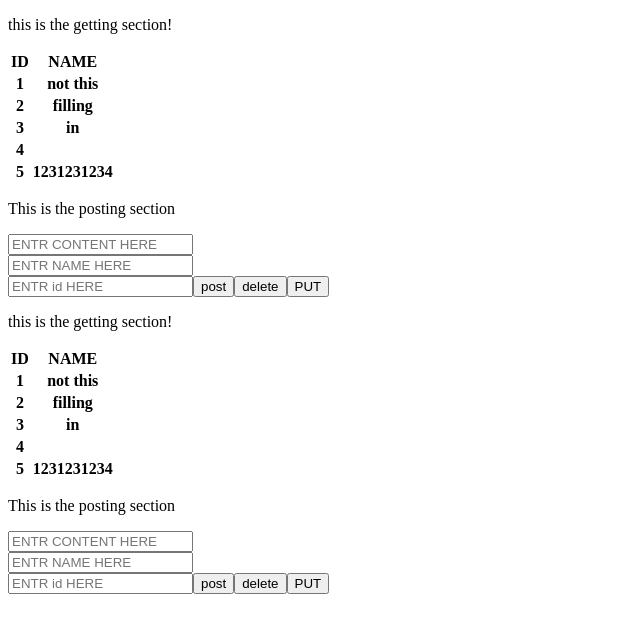
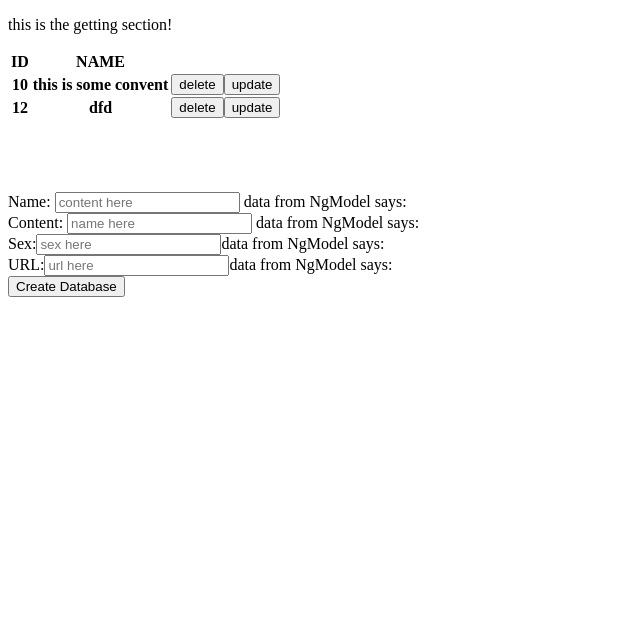
Before and after one commit to billy277/angularGetPost, an Angular app: page /testing in a window 1280 px wide. Shown: the top 632 px of the page, without its empty margins (0-640 px from the left). Built offline with nearby package versions, Linux system fonts and the light colour scheme; data requests are answered from the project's data file.

Commit message:
added additional form for updates

```diff
--- a/documentation/index.html
+++ b/documentation/index.html
@@ -29,7 +29,6 @@
                <!-- START CONTENT -->
                <div class="content getting-started">
                    <div class="content-data">
-
 <h1 id="angulargetpost">AngularGetPost</h1>
 <p>This project was generated with <a href="https://github.com/angular/angular-cli">Angular CLI</a> version 8.1.1.</p>
 <h2 id="development-server">Development server</h2>
--- a/server/db.json
+++ b/server/db.json
@@ -1,37 +1,18 @@
 {
   "data": [
     {
-      "content": "contents",
-      "name": "not this",
-      "sex": "other",
-      "id": 1,
-      "url": "sample url 2"
+      "content": "gtdgdfg",
+      "name": "this is some convent",
+      "sex": "",
+      "url": "string",
+      "id": 10
     },
     {
-      "content": "some",
-      "name": "filling   ",
-      "sex": "kept empty",
-      "id": 2,
-      "url": "sample url 3"
-    },
-    {
-      "content": "this is some content",
-      "name": "in",
-      "sex": "kept empty",
-      "id": 3,
-      "url": "sample url 4"
-    },
-    {
-      "content": "123123",
-      "name": "",
-      "id": 4
-    },
-    {
-      "content": "123123",
-      "name": "1231231234",
-      "sex": 24,
-      "url": "string",
-      "id": 5
+      "id": 12,
+      "content": "df",
+      "name": "dfd",
+      "sex": "",
+      "url": ""
     }
   ]
 }
--- a/src/app/app-routing.module.ts
+++ b/src/app/app-routing.module.ts
@@ -1,9 +1,11 @@
 import { NgModule } from '@angular/core';
 import { Routes, RouterModule } from '@angular/router';
 import { Testing2Component } from './testing2/testing2.component';
+import { UpdateFormComponent } from './update-form/update-form.component';
 
 const routes: Routes = [
   {path:'testing', component: Testing2Component},
+  {path:'update', component:UpdateFormComponent}
 ];
 
 @NgModule({
--- a/src/app/app.component.html
+++ b/src/app/app.component.html
@@ -1,19 +1,5 @@
-<app-testing2>
-    <table>
-        <thead>
-            <tr>
-                <th>ID</th>
-                <th>NAME</th>
-            </tr>
-        </thead>
-        <tbody>
-            <tr *ngFor="let d of getDatabase">
-                <th>{{d.id}}</th>
-                <th>{{d.name}}</th>
-            </tr>
-        </tbody>
-    </table>
 
 
-</app-testing2>
+
+
 <router-outlet></router-outlet>
--- a/src/app/app.module.ts
+++ b/src/app/app.module.ts
@@ -6,12 +6,14 @@ import { AppComponent } from './app.component';
 import {HttpClientModule} from '@angular/common/http';
 import {FormsModule} from '@angular/forms';
 import { Testing2Component } from './testing2/testing2.component';
+import { UpdateFormComponent } from './update-form/update-form.component';
 // import { rdsDataModule } from './rdsData.module';
 
 @NgModule({
   declarations: [
     AppComponent,
     Testing2Component,
+    UpdateFormComponent,
 
   ],
   imports: [
--- a/src/app/http.service.ts
+++ b/src/app/http.service.ts
@@ -9,7 +9,6 @@ import { RdsData } from './rdsData';
 
 
 export class HttpService {
-  results: Object[];
 
   API_KEY = 'YOUR API KEY';
   // changes;
@@ -20,12 +19,14 @@ export class HttpService {
   }
 
   constructor(private httpClient: HttpClient) {
-    this.results = [];
    }
+
+
 
    _getRequest(url: string): Observable<RdsData[]>{
      console.log("inside _getRequest() of the service" + url);
      return this.httpClient.get<RdsData[]>(url,this.httpHeader);
+
    }
 
 
@@ -44,7 +45,7 @@ export class HttpService {
    _putRequest(url, obj){
      console.log("doing a put request");
      console.log('url inside put req: ' + url, obj);
-     return this.httpClient.put(url,obj,this.httpHeader).subscribe(data=>console.log(data));
+     return this.httpClient.put(url,obj,this.httpHeader);
      }
 
 
--- a/src/app/testing2/testing2.component.html
+++ b/src/app/testing2/testing2.component.html
@@ -7,20 +7,34 @@
         </tr>
     </thead>
     <tbody>
-            <tr *ngFor="let d of rdsDataObjectsArray ">
+        <tr *ngFor="let d of rdsData | async">
             <th>{{d.id}}</th>
             <th>{{d.name}}</th>
+            <a>
+                <form #submission="ngForm">
+                    <input type="submit" (click)="deleteRow(d.id)" value="delete">
+                    <input type="submit" (click)="updateButton([d])" value="update">
+                </form>
+            </a>
         </tr>
+
+
     </tbody>
 </table>
-<p>This is the posting section</p>
-<form #login = "ngForm" (ngSubmit) = "onClickSubmit(login.value, buttonType)" >
-    <input type = "text" name = "content" placeholder = "ENTR CONTENT HERE" ngModel>
 <br/>
-    <input type = "text" name = "name" placeholder = "ENTR NAME HERE" ngModel>
 <br/>
-    <input type = "number" name = "id" placeholder = "ENTR id HERE" ngModel>
-    <input type = "submit" (click)="onClickSubmit(login.value,'post')" value = "post">
-    <input type = "submit" (click)="onClickSubmit(login.value,'delete')" value = "delete">
-    <input type = "submit" (click)="onClickSubmit(login.value,'put')" value = "PUT">
+<br/>
+<br/>
+
+
+<form #posting="ngForm" (ngSubmit)="onClickSubmit(posting.value)">
+      Name:  <input [(ngModel)]="rdsDataObj.name" type="text" name="name" placeholder="content here" > data from NgModel says: {{rdsDataObj.name}}
+      <br/>
+        Content: <input [(ngModel)]="rdsDataObj.content" type="text" name="content" placeholder="name here"  > data from NgModel says: {{rdsDataObj.content}}
+        <br/>
+        Sex:<input [(ngModel)]="rdsDataObj.sex" type="number" name="sex" placeholder="sex here"  >data from NgModel says: {{rdsDataObj.sex}}
+        <br/>
+        URL:<input [(ngModel)]="rdsDataObj.url" type="text" name="url" placeholder="url here"   >data from NgModel says: {{rdsDataObj.url}}
+
+        <br/><input type="submit"  value="Create Database">
 </form>
--- a/src/app/testing2/testing2.component.ts
+++ b/src/app/testing2/testing2.component.ts
@@ -1,7 +1,8 @@
-import { Component, OnInit } from '@angular/core';
+import { Component, OnInit, SimpleChange, SimpleChanges, Input } from '@angular/core';
 import { HttpService } from '../http.service';
 import { RdsData }  from '../RdsData'
 import { Observable } from 'rxjs';
+import {Router, ActivatedRoute} from '@angular/router'
 
 @Component({
   selector: 'app-testing2',
@@ -12,75 +13,59 @@ import { Observable } from 'rxjs';
 
 export class Testing2Component implements OnInit {
 getDatabase: any;
-postingData: { "content": any; "name": any; "sex": any; "url": string; };
 public rdsData: Observable<RdsData[]>;
-public rdsDataObjectsArray: RdsData[];
-
+// public rdsDataObjectsArray: RdsData[];
+rdsDataObj: RdsData = {
+  id: null,
+  content: "",
+  name: "",
+  sex: "",
+  url: "",
+};
 
 
 urlDatabaseLocal = "http://localhost:3000/data/"
 
-  constructor(private httpService : HttpService) { }
+  constructor(private httpService : HttpService, private router: Router) { }
   //Post request firing after clicking the POST button - taking in data from the form
-
-
-  onClickSubmit(formData: { content: string; name: string; id: string; }, buttonType: string ) {
-    if(buttonType ==='post'){
-      alert("about to make a post request with " +  formData.content);
-      this.postingData = {
-
-        "content": formData.content,
-        "name": formData.name,
-        "sex": formData.id,
-        "url": "string"
-
-
-      }
-      console.log("completed the onClickSubmit for posting  here is posting data:   ", this.postingData);
-
-      return this.httpService._postRequest(this.urlDatabaseLocal, this.postingData).subscribe((data) =>console.log("post was sucessful with, " , data));
-    }
-
-
-    if(buttonType==='delete'){
-      alert("about to make a delete request with " + formData.id);
-     let urlDatabaseLocal = this.urlDatabaseLocal + formData.id;
-      return this.httpService._deleteRequest(urlDatabaseLocal);
-    }
-    if(buttonType==='put'){
-      alert("about to make a put request with " + formData.name);
-      let urlDatabaseLocal = this.urlDatabaseLocal +formData.id;
-      let object = {
-        "content": formData.content,
-        "name": formData.name,
-        "sex":"kept empty"
-      }
-      return this.httpService._putRequest(urlDatabaseLocal, object);
-    }
-
-
+  deleteRow(id){
+    alert("about to make a delete request with " + id);
+     let urlDatabaseLocal = this.urlDatabaseLocal + id;
+     this.httpService._deleteRequest(urlDatabaseLocal);
+     this.buttonClick3();
   }
 
 
+  updateButton(data: RdsData[]){
+        this.router.navigateByUrl('/update',{state: data});
+  }
 
+
+  onClickSubmit(formData ) {
+      alert("about to make a post request with " +  formData.content);
+      this.rdsDataObj;
+      console.log("completed the onClickSubmit for posting  here is posting data:   ", this.rdsDataObj);
+      console.log("this is the current data obj ",this.rdsDataObj);
+      this.httpService._postRequest(this.urlDatabaseLocal, this.rdsDataObj).subscribe(
+        // data => console.log(data)
+      );
+      this.buttonClick3();
+    }
 
   //Get Request Function in a button
   buttonClick3(){
     console.log("Actually making the request to the service for the database");
-      // this.rdsData = this.httpService._getRequest(this.urlDatabaseLocal);
-      this.httpService._getRequest(this.urlDatabaseLocal).subscribe(
-        (data) => {this.rdsDataObjectsArray = data
-          console.log(this.rdsDataObjectsArray);
-        }
-      );
+      this.rdsData = this.httpService._getRequest(this.urlDatabaseLocal);
+      // this.httpService._getRequest(this.urlDatabaseLocal).subscribe(
+      //   (data) => {this.rdsDataObjectsArray = data
+      //     console.log(this.rdsDataObjectsArray);
+      //   }
+      // ) ;
   }
-
-
 
   ngOnInit() {
     console.log("ngOnInit has fired");
     this.buttonClick3();
+
   }
-
-
 }
--- /dev/null
+++ b/src/app/update-form/update-form.component.html
@@ -0,0 +1,24 @@
+<p>update-form works!</p>
+<!-- <div *ngFor = "let d of rdsDataObj">  -->
+    <!-- {{d.name}} -->
+    <!-- {{d.id}} -->
+
+    <form #update="ngForm" (ngSubmit)="onUpdateSubmit(update.value)">
+    Name:<input [(ngModel)]="rdsDataObj.name" type="text" name="name" > data from NgModel says:   {{rdsDataObj.name}}
+    <br />
+    Content:<input [(ngModel)]="rdsDataObj.content" type="text" name="content" > data from NgModel says:   {{rdsDataObj.content}}
+    <br />
+    Sex:<input [(ngModel)]="rdsDataObj.sex" type="number" name="sex"  >data from NgModel says:   {{rdsDataObj.sex}}
+    <br />
+    Url:<input [(ngModel)]="rdsDataObj.url" type="text" name="url"  >data from NgModel says:   {{rdsDataObj.url}}
+    <br />
+    <input type="submit"  value="submit">
+
+
+</form>
+
+
+<!-- </div> -->
+<form >
+        <input type="submit" (click)="backToHome()" value="return">
+</form>
--- /dev/null
+++ b/src/app/update-form/update-form.component.ts
@@ -0,0 +1,53 @@
+import { Component, OnInit } from '@angular/core';
+import { Router, ActivatedRoute } from '@angular/router';
+import { Observable } from 'rxjs';
+import { RdsData } from '../rdsData';
+import { HttpService } from '../http.service';
+
+@Component({
+  selector: 'app-update-form',
+  templateUrl: './update-form.component.html',
+  styleUrls: ['./update-form.component.css']
+})
+export class UpdateFormComponent implements OnInit {
+  state: Observable<RdsData[]>;
+  rdsDataObj: RdsData;
+  updatedRdsObj: RdsData;
+  urlDatabaseLocal = "http://localhost:3000/data/";
+
+
+  constructor(private router: Router, public activatedRoute: ActivatedRoute, private httpService: HttpService) { }
+
+
+  onUpdateSubmit(){
+
+    this.updatedRdsObj = this.rdsDataObj
+    console.log("updatedrdsObj", this.updatedRdsObj);
+    this.putRequest();
+    this.router.navigateByUrl('/testing');
+
+  }
+  putRequest(){
+    alert("about to make a put request with " + this.updatedRdsObj.id );
+      let urlDatabaseLocal = this.urlDatabaseLocal + this.updatedRdsObj.id;
+      this.httpService._putRequest(urlDatabaseLocal, this.updatedRdsObj ).subscribe(
+        // data => console.log(data)
+      );
+
+
+  }
+
+
+  backToHome(){
+
+    this.router.navigateByUrl('/testing');
+  }
+
+  ngOnInit() {
+    this.state = this.activatedRoute.params.pipe(()=>window.history.state);
+    console.log("this is the state obj", this.state[0]);
+    this.rdsDataObj =this.state[0]
+    console.log("getting rdsData Obj", this.rdsDataObj);
+  }
+
+}
```
Also changed, not shown: src/app/update-form/update-form.component.css (added), 1 other file (tests, documents, lock files or other folders). Lines whose indentation alone changed are shown as unchanged.
